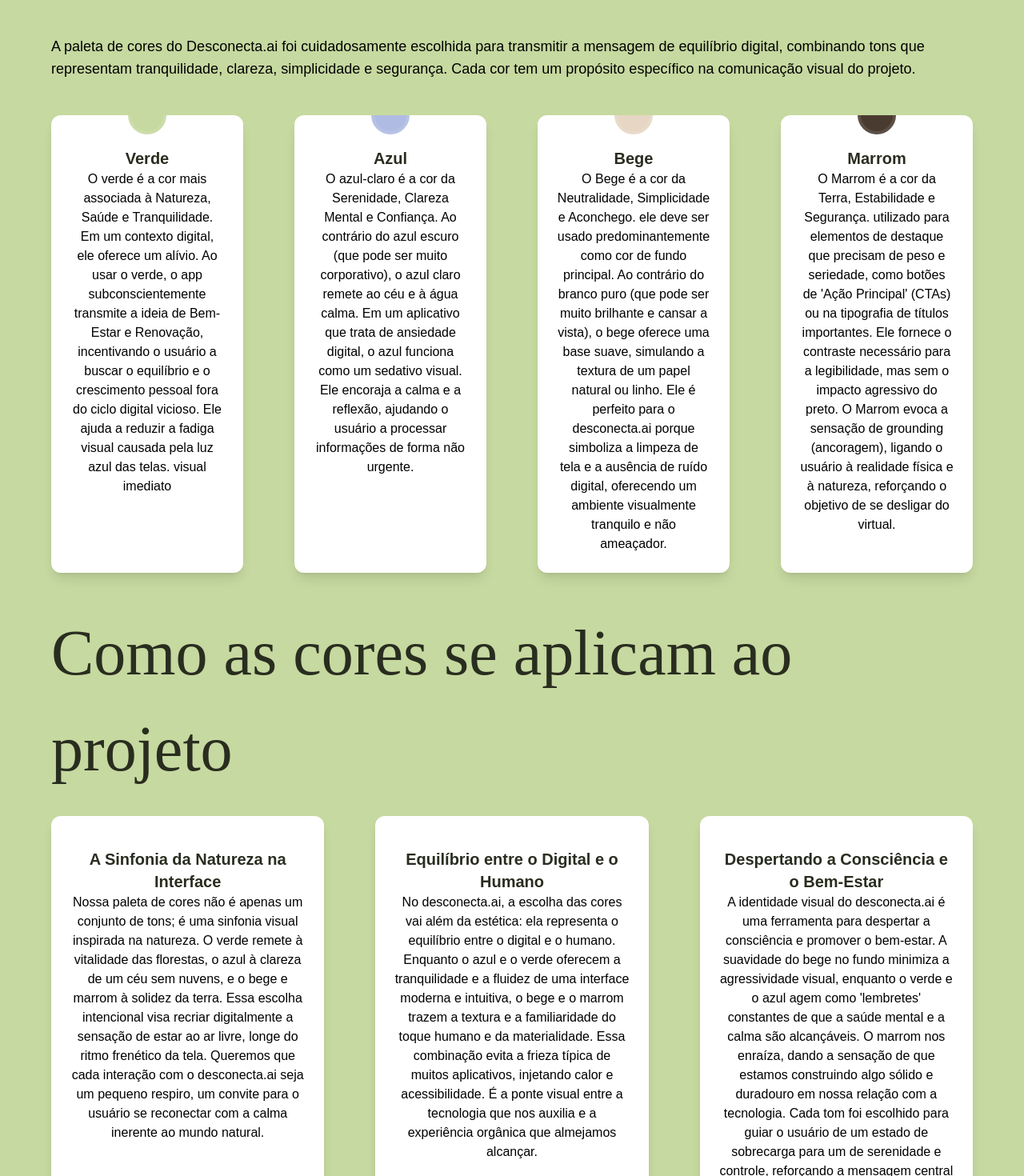
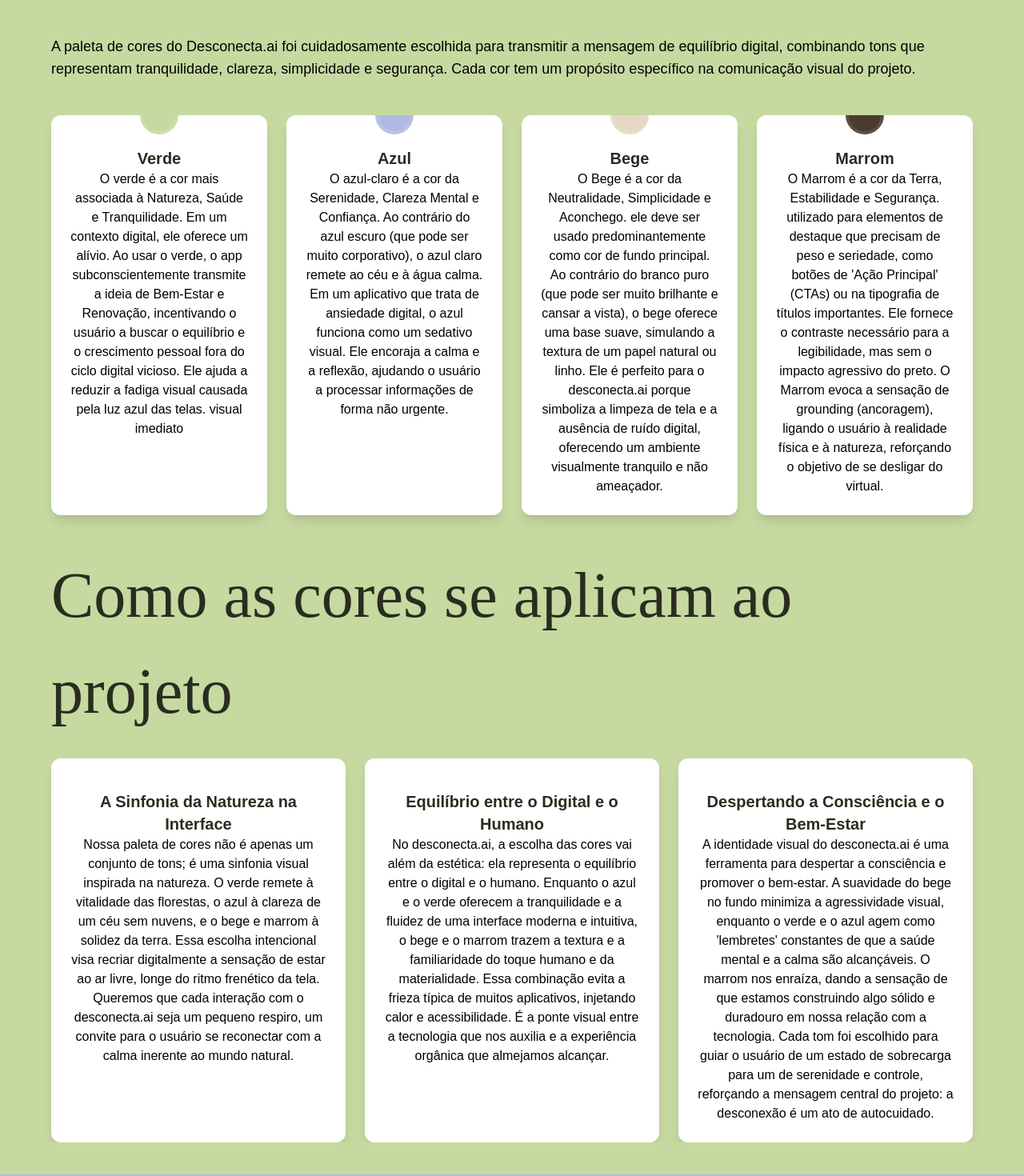
Before and after one commit to mimiisha/projeto-desconecta.ai, a React (Vite) app: page /sobre in a window 1280 px wide. Shown: the part 1600-3070 px from the top of the page at 80% size. Built offline with nearby package versions, Linux system fonts and the light colour scheme.

Commit message:
tentativa de ajustes

```diff
--- a/src/components/CardsAplicam.jsx
+++ b/src/components/CardsAplicam.jsx
@@ -8,7 +8,7 @@
     ];
 
     return (
-        <div className="grid grid-cols-1 md:grid-cols-2 lg:grid-cols-3 gap-6 md:gap-16 w-full items-stretch">
+        <div className="grid grid-cols-1 md:grid-cols-2 lg:grid-cols-3 gap-6 w-full items-stretch">
             {items.map((item, idx) => (
                 <div
                     key={idx}
--- a/src/components/CardsIdentidade.jsx
+++ b/src/components/CardsIdentidade.jsx
@@ -9,14 +9,14 @@
     ];
 
     return (
-        <div className="grid grid-cols-1 md:grid-cols-2 lg:grid-cols-4 gap-6 md:gap-16 w-full items-stretch">
+        <div className="grid grid-cols-1 md:grid-cols-2 lg:grid-cols-4 gap-6 w-full items-stretch">
             {items.map((item, idx) => (
                 <div
                     key={idx}
                     className="relative bg-white rounded-xl shadow-lg overflow-hidden pt-8 pb-6 px-6 w-full flex flex-col"
                 >
                     <div
-                        className={`absolute -top-6 left-1/2 transform -translate-x-1/2 w-12 h-12 rounded-full border-4 border-white/10 z-10 ${item.color}`}
+                        className={`absolute -top-6 left-1/2 transform -translate-x-1/2 w-12 h-12 rounded-full border-4 border-white/10 ${item.color}`}
                         aria-hidden="true"
                     />
 
--- a/src/components/Layout.jsx
+++ b/src/components/Layout.jsx
@@ -12,7 +12,7 @@
     : "bg-bege";
 
   return (
-    <div className={`${bgClass} min-h-screen flex flex-col`}>
+    <div className={`${bgClass} min-h-screen flex flex-col overflow-x-hidden`}>
       <NavBar />
       <ScrollToTop />
       <main className="flex-1">
--- a/src/pages/About.jsx
+++ b/src/pages/About.jsx
@@ -5,7 +5,7 @@
 
 const About = () => {
     return (
-        <div className="bg-verde min-h-screen">
+        <div className="w-full overflow-hidden">
             <div className="grid md:grid-cols-2 mt-10 md:-mt-30 px-12 md:px-16">
                 <div className="flex flex-col justify-center items-start gap-6 z-10">
                     <h1 className="text-[80px] md:text-[120px] font-abril text-tittle">
--- a/src/pages/Home.jsx
+++ b/src/pages/Home.jsx
@@ -2,9 +2,8 @@
 
 const Home = () => {
   return (
-    <div className="bg-verde min-h-screen flex flex-col -mb-40">
-      <main className="flex-1">
-        <div className="grid md:grid-cols-2 mt-10 md:-mt-30 ">
+    <div className="w-full">
+      <div className="grid md:grid-cols-2 mt-10 md:-mt-30">
         <div className="flex flex-col justify-center items-start px-12 md:px-16 gap-6 z-10">
           <h1 className="text-[80px] md:text-[120px] font-abril text-tittle">
             desconecta.ai
@@ -17,15 +16,14 @@
             vida, leveza e significado para o seu dia a dia.
           </p>
         </div>
-          <div className="flex justify-center md:justify-end items-start md:pr-8">
+        <div className="flex justify-center md:justify-end items-start md:pr-8 overflow-hidden">
           <img
             src={formas}
             alt="Formas página principal"
-              className="mt-10 md:mt-0 w-auto max-w-[420px] md:max-w-[640px] h-auto object-contain"
+            className="mt-10 md:mt-0 w-full max-w-[420px] md:max-w-[640px] h-auto object-contain"
           />
         </div>
       </div>
-      </main>
     </div>
   );
 };
```
Lines whose indentation alone changed are shown as unchanged.
